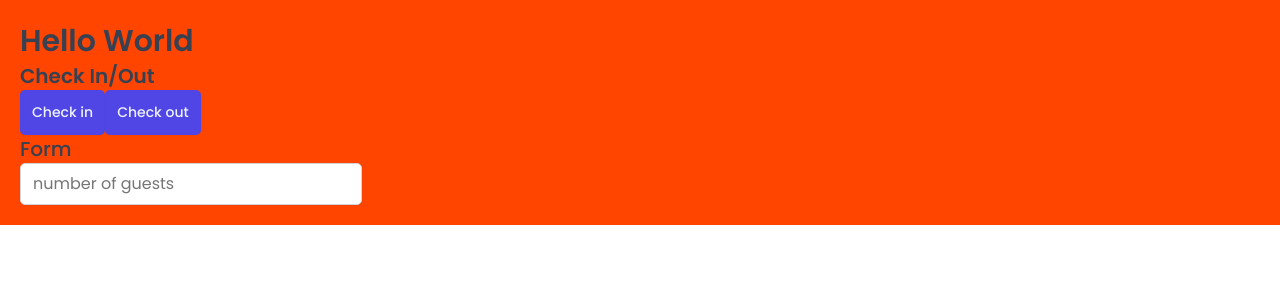
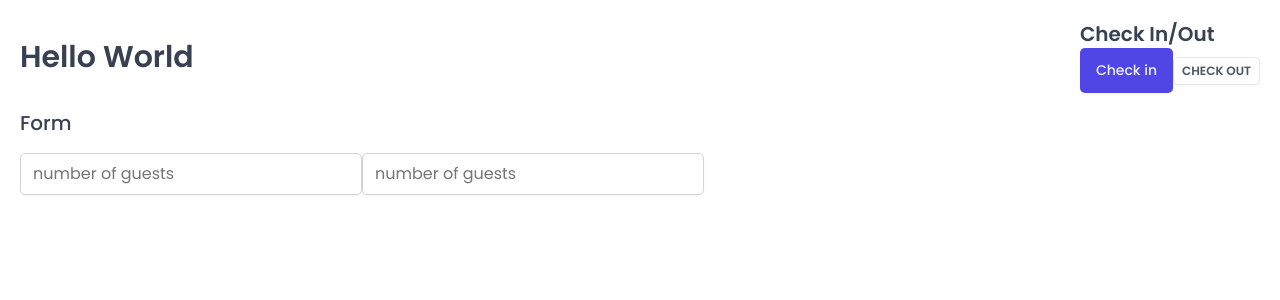
Before and after one commit to NMY0d4/React_vite-Wild-Oasis, a React (Vite) app: page / in a window 1280 px wide. Shown: the top 300 px of the page. Built offline with nearby package versions, Linux system fonts and the light colour scheme; a web font is replaced by a local one.

Commit message:
build more reusable Styled component

```diff
--- a/src/App.jsx
+++ b/src/App.jsx
@@ -3,9 +3,10 @@
 import Button from './ui/Button';
 import { Input } from './ui/Input';
 import Heading from './ui/Heading';
+import Row from './ui/Row';
 
 const StyledApp = styled.div`
-  background-color: orangered;
+  /* background-color: orangered; */
   padding: 20px;
 `;
 
@@ -14,15 +15,31 @@
     <>
       <GlobalStyles />
       <StyledApp>
-        <Heading as='h1'>Hello World</Heading>
+        <Row>
+          <Row type='horizontal'>
+            <Heading as='h1'>Hello World</Heading>
 
-        <Heading as='h2'>Check In/Out</Heading>
+            <div>
+              <Heading as='h2'>Check In/Out</Heading>
 
-        <Button onClick={() => alert('Check in')}>Check in</Button>
-        <Button onClick={() => alert('Check out')}>Check out</Button>
-        <Heading as='h3'>Form</Heading>
-
-        <Input type='number' placeholder='number of guests' />
+              <Button onClick={() => alert('Check in')}>Check in</Button>
+              <Button
+                variation='secondary'
+                size='small'
+                onClick={() => alert('Check out')}
+              >
+                Check out
+              </Button>
+            </div>
+          </Row>
+          <Row type='vertical'>
+            <Heading as='h3'>Form</Heading>
+            <form>
+              <Input type='number' placeholder='number of guests' />
+              <Input type='number' placeholder='number of guests' />
+            </form>
+          </Row>
+        </Row>
       </StyledApp>
     </>
   );
--- a/src/ui/Button.jsx
+++ b/src/ui/Button.jsx
@@ -49,19 +49,17 @@
 };
 
 const Button = styled.button`
-  font-size: 1.4rem;
-  padding: 1.2rem;
-  font-weight: 500;
   border: none;
   border-radius: var(--border-radius-sm);
-  background-color: var(--color-brand-600);
-  color: var(--color-brand-50);
   box-shadow: var(--shadow-sm);
-  cursor: pointer;
 
-  &:hover {
-    background-color: var(--color-brand-700);
-  }
+  ${(props) => sizes[props.size]}
+  ${(props) => variations[props.variation]}
 `;
 
+Button.defaultProps = {
+  variation: 'primary',
+  size: 'medium',
+};
+
 export default Button;
--- /dev/null
+++ b/src/ui/Row.jsx
@@ -0,0 +1,25 @@
+import { css, styled } from 'styled-components';
+
+const Row = styled.div`
+  display: flex;
+
+  ${(props) =>
+    props.type === 'horizontal' &&
+    css`
+      justify-content: space-between;
+      align-items: center;
+    `}
+
+  ${(props) =>
+    props.type === 'vertical' &&
+    css`
+      flex-direction: column;
+      gap: 1.6rem;
+    `}
+`;
+
+Row.defaultProps = {
+  type: 'vertical',
+};
+
+export default Row;
```
